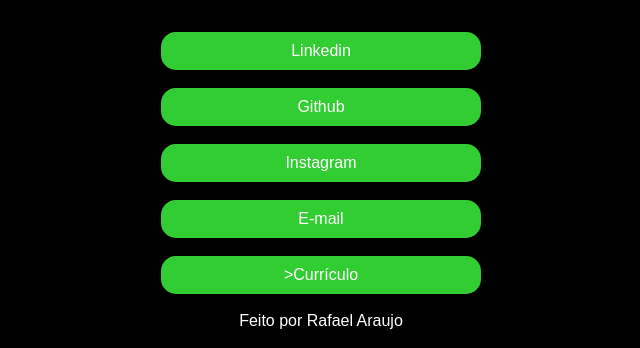
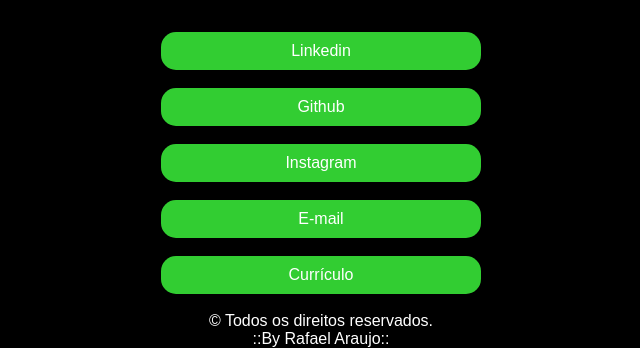
Before and after one commit to Rafitch/My-Links, a plain HTML site: page index.html in a window 1280 px wide. Shown: the part 462-810 px from the top of the page, without its empty margins (319-959 px from the left). Drawn offline with Linux system fonts and the light colour scheme.

Commit message:
Update index.html

```diff
--- a/index.html
+++ b/index.html
@@ -27,10 +27,10 @@
             <li>
                 <a href="mailto:rafael.rec.adm@gmail.com" target="_blank">E-mail</a>
             </li>
-            <li><a href="public/Currículo Primeiro Emprego em Azul.pdf" target="_blank">>Currículo</a></li>
+            <li><a href="public/Currículo Primeiro Emprego em Azul.pdf" target="_blank">Currículo</a></li>
         </ul>
 
-        <footer>Feito por Rafael Araujo</footer>
+        <footer>&copy; Todos os direitos reservados. <br> ::By Rafael Araujo::</footer>
     </div>
 
 </body>
```
